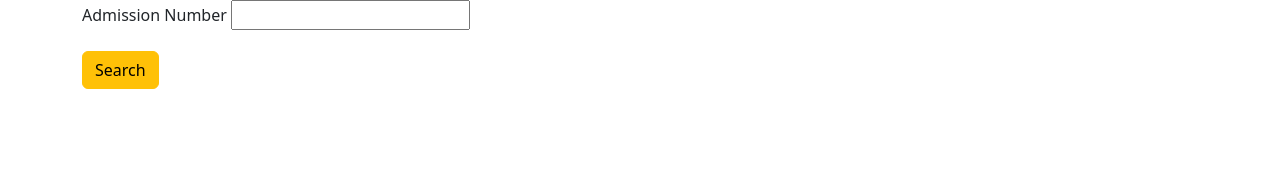
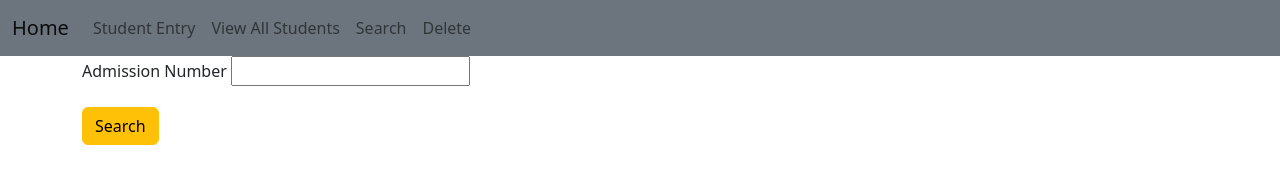
Before and after one commit to athulya2000/studentwebapp, a plain HTML site: page search.html in a window 1280 px wide. Drawn offline with nearby package versions, Linux system fonts and the light colour scheme.

Commit message:
last commit

```diff
--- a/search.html
+++ b/search.html
@@ -9,6 +9,31 @@
 <link href="https://cdn.jsdelivr.net/npm/bootstrap@5.2.3/dist/css/bootstrap.min.css" rel="stylesheet" integrity="sha384-rbsA2VBKQhggwzxH7pPCaAqO46MgnOM80zW1RWuH61DGLwZJEdK2Kadq2F9CUG65" crossorigin="anonymous">
 </head>
 <body>
+
+    <nav class="navbar navbar-expand-lg bg-secondary">
+        <div class="container-fluid">
+          <a class="navbar-brand" href="">Home</a>
+          <button class="navbar-toggler" type="button" data-bs-toggle="collapse" data-bs-target="#navbarNav" aria-controls="navbarNav" aria-expanded="false" aria-label="Toggle navigation">
+            <span class="navbar-toggler-icon"></span>
+          </button>
+          <div class="collapse navbar-collapse" id="navbarNav">
+            <ul class="navbar-nav">
+              <li class="nav-item">
+                <a class="nav-link" href="index.html">Student Entry</a>
+              </li>
+              <li class="nav-item">
+                <a class="nav-link" href="viewallstudents.html">View All Students</a>
+              </li>
+              <li class="nav-item">
+                <a class="nav-link" href="search.html">Search</a>
+              </li>
+              <li class="nav-item">
+                <a class="nav-link" href="delete.html">Delete</a>
+              </li>
+            </ul>
+          </div>
+        </div>
+      </nav>
     <div class="container">
         <div class="row">
             <div class="col col-12 col-sm-12 col-md-12 col-lg-12 col-xl-12 col-xxl-12">
```
Also changed, not shown: delete.html (+24 -0 lines), index.html (+3 -0 lines), navigationbar.html (+3 -0 lines), viewallstudents.html (+3 -0 lines).
